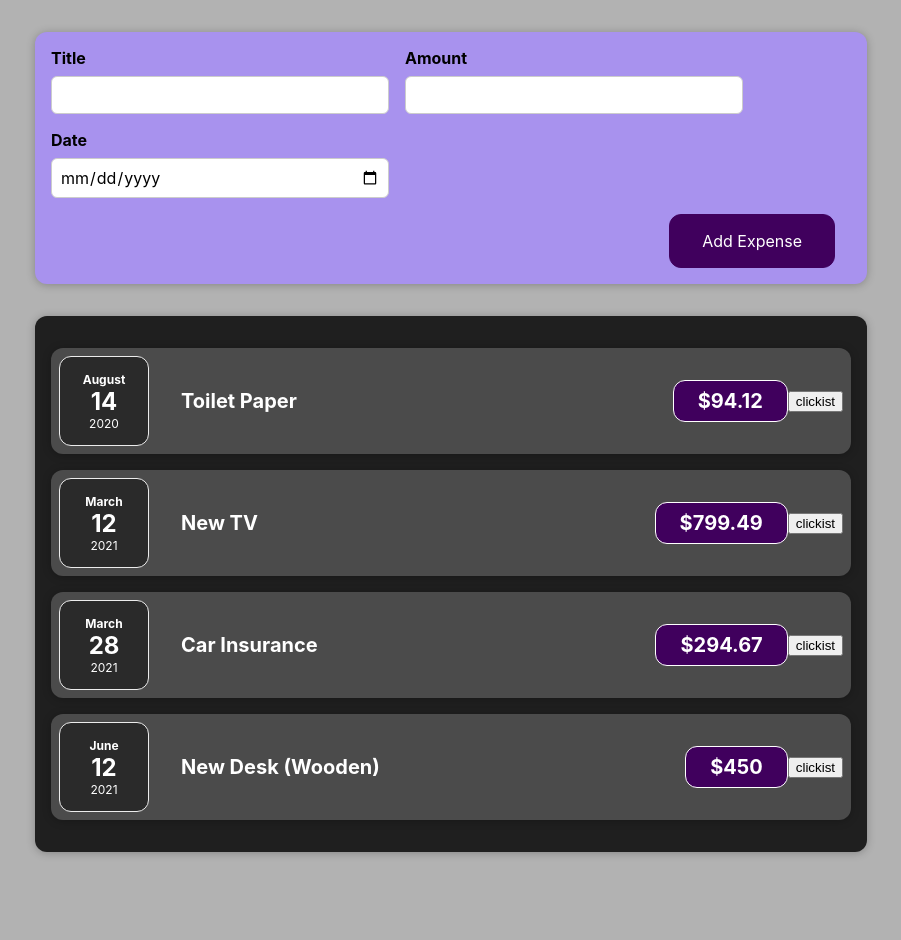
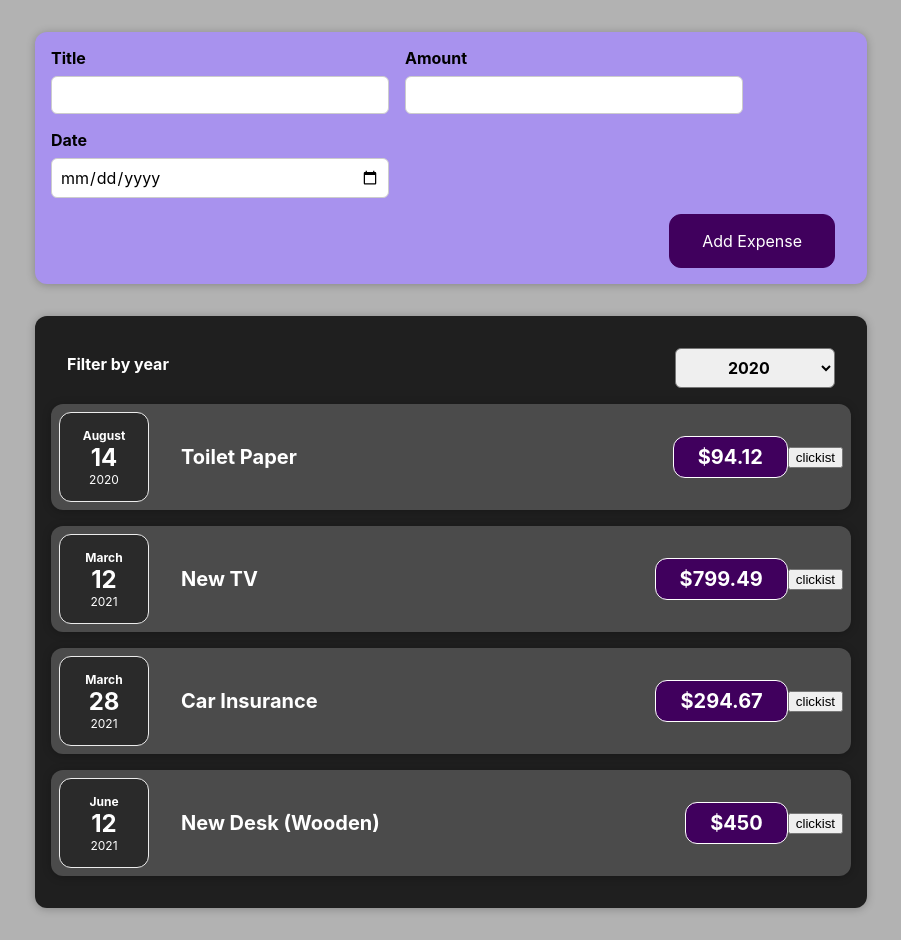
Before and after one commit to Isrealsix/expensesApp, a React (Create React App) app: page / in a window 1280 px wide. Shown: the whole page, without its empty margins (189-1090 px from the left). Before the commit the page ends 884 px from the top, so only its background shows below. Built offline with nearby package versions, Linux system fonts and the light colour scheme.

Commit message:
added the filter component

```diff
--- a/src/components/Expenses/Expenses.js
+++ b/src/components/Expenses/Expenses.js
@@ -1,10 +1,22 @@
 import './Expenses.css';
 import ExpenseItem from './ExpenseItem';
 import Card from '../UI/Card';
+import ExpensesFilter from './ExpensesFilter';
+import { useState } from 'react';
 
 const Expenses = ({ items }) => {
+	const [filteredYear, setFilteredYear] = useState('2020');
+
+	const filterChangeHandler = selectedYear => {
+		setFilteredYear(selectedYear);
+	};
+
 	return (
 		<Card className="expenses">
+			<ExpensesFilter
+				selected={filteredYear}
+				onChangeFilter={filterChangeHandler}
+			/>
 			<ExpenseItem
 				date={items[0].date}
 				title={items[0].title}
--- /dev/null
+++ b/src/components/Expenses/ExpensesFilter.css
@@ -0,0 +1,24 @@
+.expenses-filter {
+    color: white;
+    padding: 0 1rem;
+}
+
+.expenses-filter__control {
+    display: flex;
+    width: 100%;
+    align-items: center;
+    justify-content: space-between;
+    margin: 1rem 0;
+}
+
+.expenses-filter label {
+    font-weight: bold;
+    margin-bottom: 0.5rem;
+}
+
+.expenses-filter select {
+    font: inherit;
+    padding: 0.5rem 3rem;
+    font-weight: bold;
+    border-radius: 6px;
+}
--- /dev/null
+++ b/src/components/Expenses/ExpensesFilter.js
@@ -0,0 +1,23 @@
+import React from 'react';
+import './ExpensesFilter.css';
+
+const ExpensesFilter = props => {
+	const dropdownChangeHandler = ev => {
+		props.onChangeFilter(ev.target.value);
+	};
+	return (
+		<div className="expenses-filter">
+			<div className="expenses-filter__control">
+				<label>Filter by year</label>
+				<select value={props.selected} onChange={dropdownChangeHandler}>
+					<option value="2022">2022</option>
+					<option value="2021">2021</option>
+					<option value="2020">2020</option>
+					<option value="2019">2019 </option>
+				</select>
+			</div>
+		</div>
+	);
+};
+
+export default ExpensesFilter;
```
